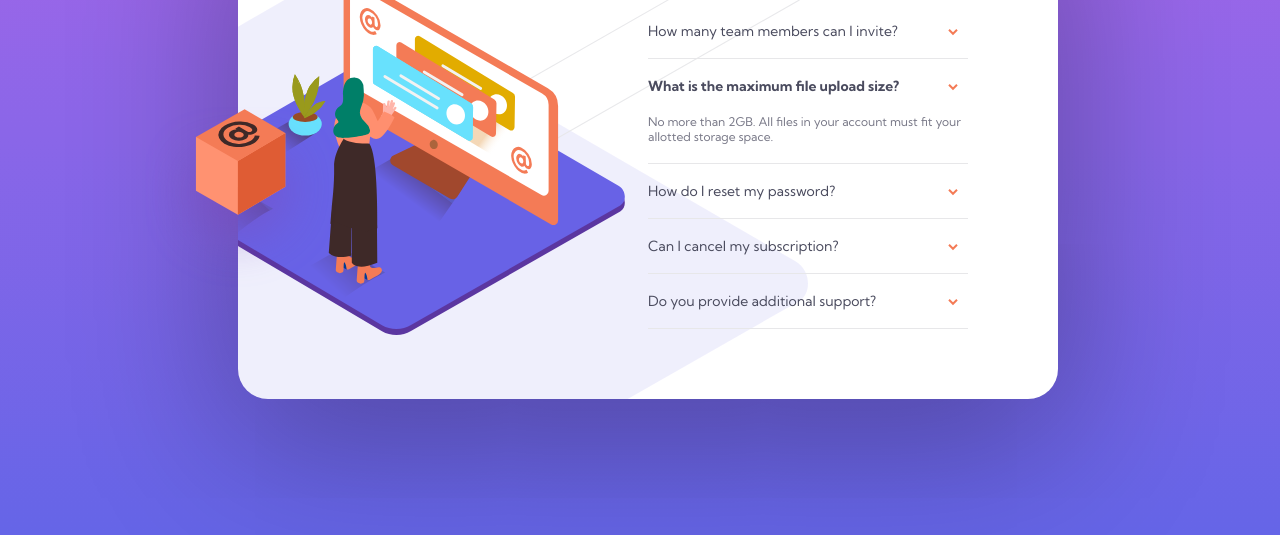
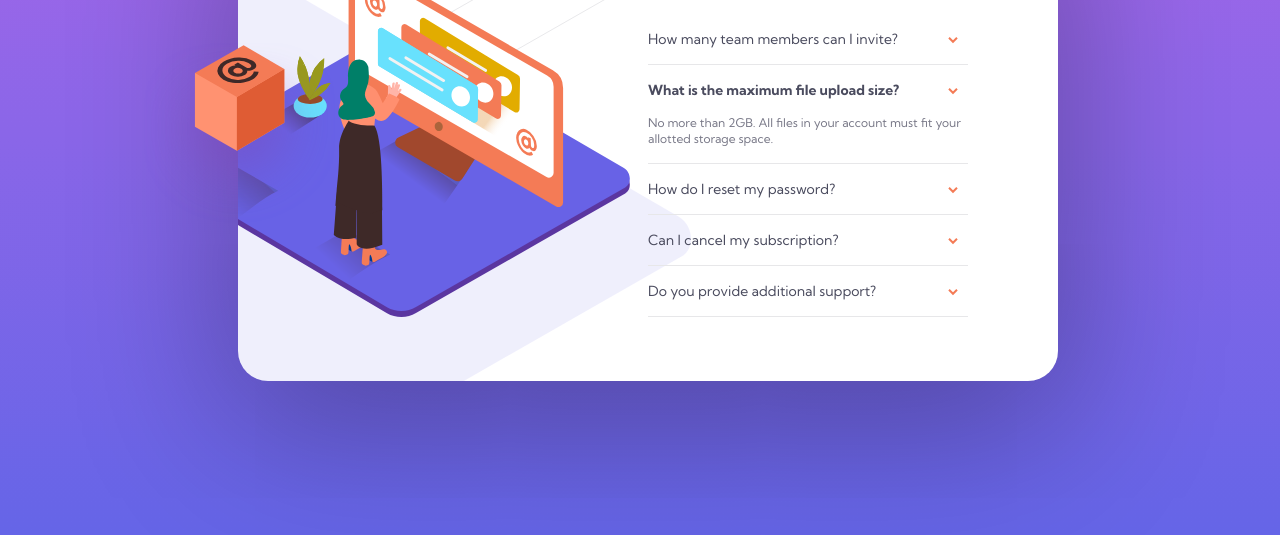
Before and after one commit to mohapatraanurag/faq-accordion-card-main-public, a plain HTML site: page index.html in a window 1280 px wide. Shown: the part 265-800 px from the top of the page. Drawn offline with Linux system fonts and the light colour scheme.

Commit message:
faq-accordion

```diff
--- a/app/css/_accordion_card.scss
+++ b/app/css/_accordion_card.scss
@@ -6,15 +6,15 @@
     flex-direction: row;
 
     background-color: white;
-    height: calc(100vh - 34vh);
+    height: 510px;//calc(100vh - 34vh);
     width: calc(100vw - 36vw);
     left: 0;
     top: 0;
     margin: 17vh 18vw;
     background-image: url("../../images/bg-pattern-desktop.svg");
     background-repeat: no-repeat;
-    background-attachment: fixed;
-    background-position: bottom 13% left -50%;
+    background-size: fixed;
+    background-position: bottom -16vh left -40vw;
     box-shadow: 0px 40px 156px 10px rgba(0, 0, 0, 0.3);
 
     &__illustration {
@@ -25,7 +25,7 @@
 
         &__illustration_woman {
 
-            left: -85px;
+            left: -80px;
             bottom: 8vh;
         }
     }
@@ -38,21 +38,26 @@
         h1 {
             margin-top: 75px;
             margin-bottom: 45px;
+            font-weight: 700;
+            font-size: 30px;
             }
         margin-left: 32vw;
         margin-right: 5vw;
         //margin-bottom: 45px;
         width: 25vw;
+        //
     }
 
 
 .faq__tab {
-    margin-top: 18px;
+    margin-top: 16px;
+
     border-bottom: 1px solid  hsl(240, 5%, 91%);
     position: relative;
     transition: all 0.35s;
 
     &__link {
+        margin-bottom: 16px;
         text-decoration: none;
         color: $veryDarkGrayishBlue;
         display: flex;
@@ -60,7 +65,7 @@
         align-items: center;
         width: 100%;
         //background-color: white;
-        margin-bottom: 18px;
+        //margin-bottom: 18px;
         margin-left: 0;
         font-size: 14px;
     }
@@ -72,7 +77,6 @@
     }
 
     .answer {
-
         margin-left: 0;
         display: flex;
         justify-content: space-between;
@@ -85,7 +89,7 @@
 
     &:target .answer {
         max-height: 140px;
-        margin-bottom: 18px;
+        padding-bottom: 16px;
     }
 
     &:target a {
@@ -128,8 +132,8 @@
 .illustration_box {
     position: fixed;
     margin-left: 18vw;
-    left: -85px;
-    bottom: 30vh;
+    left: -86px;
+    bottom: 38vh;
 }
 
 @media (max-width: 376px)   {
```
Also changed, not shown: app/css/styles.css, 1 other file.
